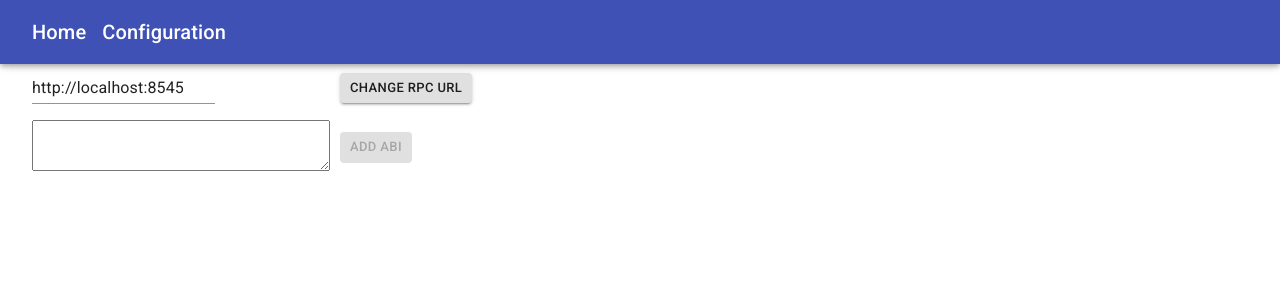
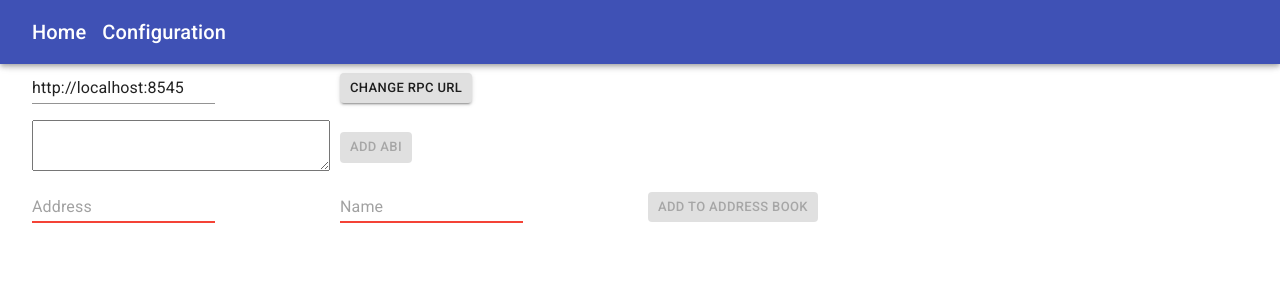
Before and after one commit to fvictorio/ganache-explorer-poc, a React (Create React App) app: page /#/conf in a window 1280 px wide. Shown: the top 300 px of the page. Built offline with nearby package versions, Linux system fonts and the light colour scheme.

Commit message:
Add basic address book

```diff
--- a/src/ConfProvider.tsx
+++ b/src/ConfProvider.tsx
@@ -7,12 +7,16 @@ type Conf = {
   version: number
   abis: any[]
   rpcUrl: string
+  addressBook: {[address: string]: string}
 }
 
 const defaultConf: Conf = {
   version: VERSION,
   rpcUrl: 'http://localhost:8545',
   abis: [erc20],
+  addressBook: {
+    '0x90f8bf6a479f320ead074411a4b0e7944ea8c9c1': 'ganache1'
+  }
 }
 
 const ConfContext = React.createContext<{ conf: Conf; updateConf: any } | null>(null)
--- a/src/Transaction.tsx
+++ b/src/Transaction.tsx
@@ -27,14 +27,20 @@ export const Transaction: React.FC<Props> = ({ transaction, receipt }) => {
   const classes = useCardStyles()
   const { conf } = useConf()
 
+  const showAddress = (address?: string) => {
+    if (!address) return address
+    const addressName = conf.addressBook[address.toLowerCase()]
+    return addressName || address
+  }
+
   return (
     <Card variant="outlined" className={classes.card}>
       <CardContent>
         <Typography className={classes.title} color="textSecondary" gutterBottom>
       {transaction.hash}
       </Typography>
-      <p>From: {transaction.from}</p>
-      <p>To: {transaction.to}</p>
+      <p>From: {showAddress(transaction.from)}</p>
+      <p>To: {showAddress(transaction.to)}</p>
       <p>
         Data:{' '}
         <span title={transaction.data}>
--- a/src/pages/Conf.tsx
+++ b/src/pages/Conf.tsx
@@ -7,6 +7,18 @@ export const ConfPage: React.FC = () => {
   const { conf, updateConf } = useConf()
   const [newAbi, setNewAbi] = React.useState('')
   const [newRpcUrl, setNewRpcUrl] = React.useState(conf.rpcUrl)
+  const [addressBookEntry, setAddressBookEntry] = React.useState({ address: '', name: '' })
+
+  const setAddressBookEntryAddress = (address: string) =>
+    setAddressBookEntry(entry => ({
+      ...entry,
+      address,
+    }))
+  const setAddressBookEntryName = (name: string) =>
+    setAddressBookEntry(entry => ({
+      ...entry,
+      name,
+    }))
 
   const addNewAbi = () => {
     try {
@@ -20,6 +32,16 @@ export const ConfPage: React.FC = () => {
 
   const changeRpcUrl = () => {
     updateConf({ rpcUrl: newRpcUrl })
+  }
+
+  const addAddressBookEntry = () => {
+    updateConf({
+      addressBook: {
+        ...conf.addressBook,
+        [addressBookEntry.address.toLowerCase()]: addressBookEntry.name,
+      },
+    })
+    setAddressBookEntry({ address: '', name: '' })
   }
 
   const validAbi = newAbi.length > 0
@@ -56,6 +78,34 @@ export const ConfPage: React.FC = () => {
               Add ABI
             </Button>
           </Grid>
+          <Grid item xs={7} />
+          <Grid item xs={3}>
+            <TextField
+              value={addressBookEntry.address}
+              onChange={e => setAddressBookEntryAddress(e.currentTarget.value)}
+              error={!addressBookEntry.address}
+              placeholder="Address"
+            />
+          </Grid>
+          <Grid item xs={3}>
+            <TextField
+              value={addressBookEntry.name}
+              onChange={e => setAddressBookEntryName(e.currentTarget.value)}
+              error={!addressBookEntry.name}
+              placeholder="Name"
+            />
+          </Grid>
+          <Grid item xs={2}>
+            <Button
+              onClick={addAddressBookEntry}
+              disabled={!addressBookEntry.address || !addressBookEntry.name}
+              variant="contained"
+              size="small"
+            >
+              Add to address book
+            </Button>
+          </Grid>
+          <Grid item xs={4} />
         </Grid>
       </form>
     </>
```
